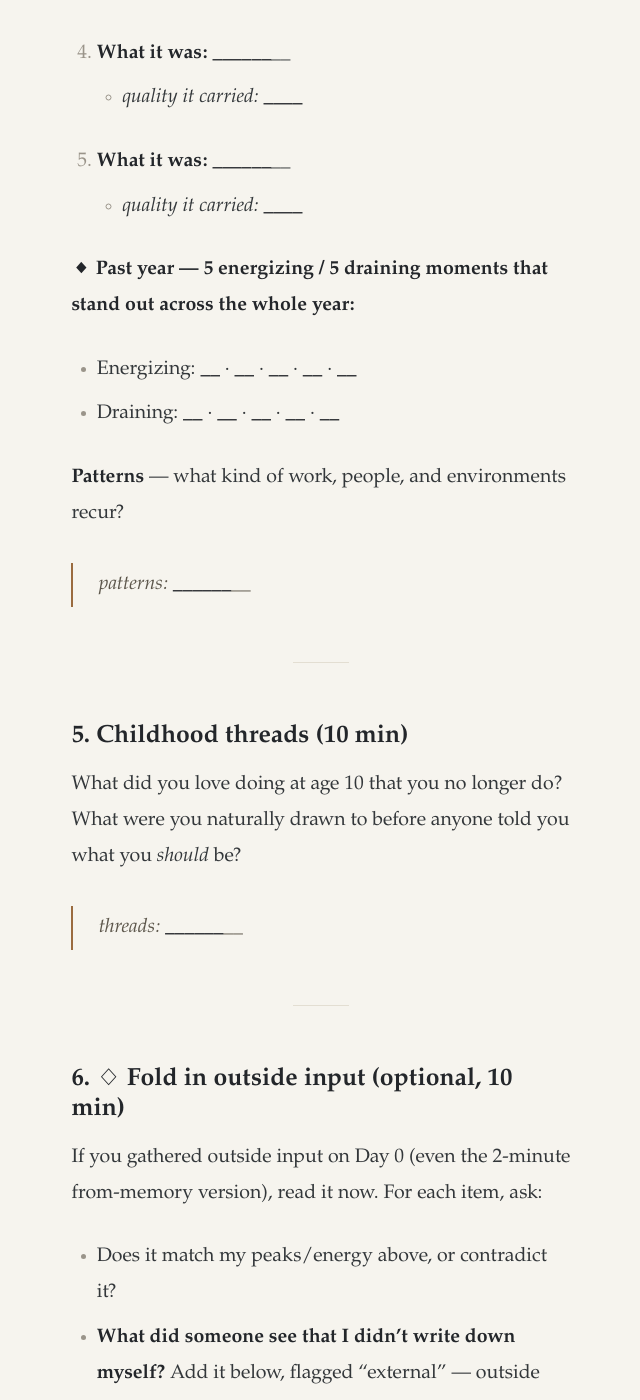
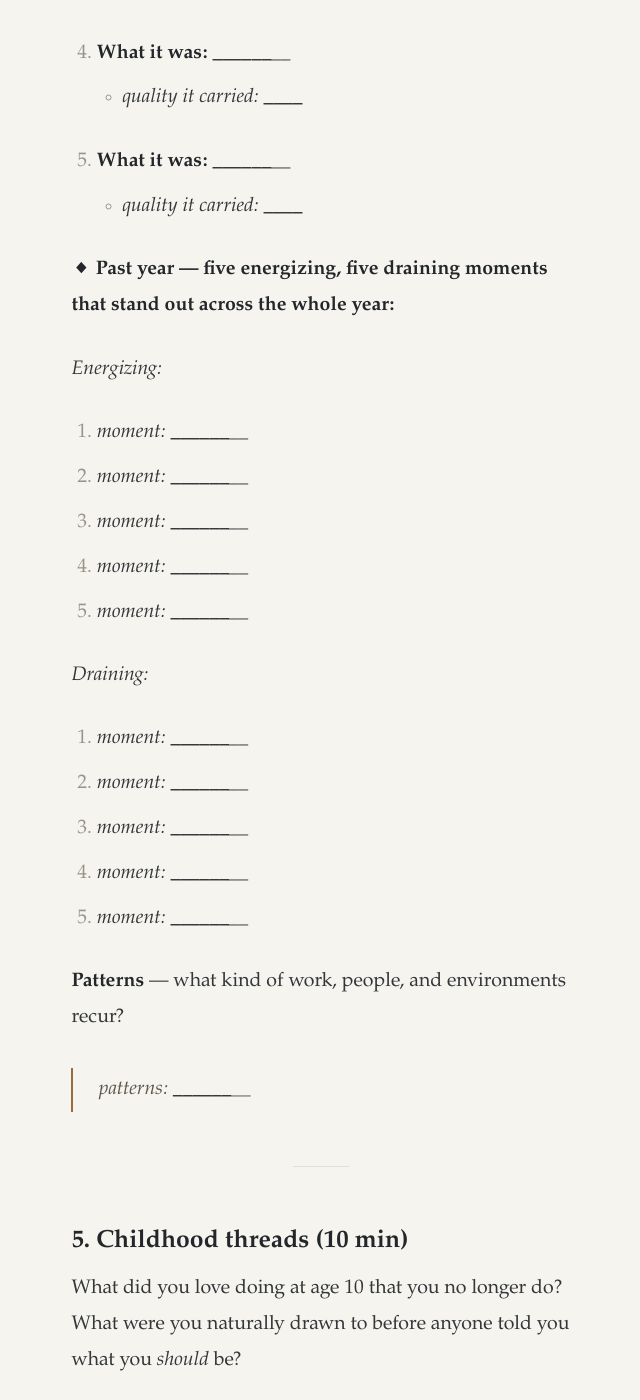
Before and after one commit to TimZander/life-compass, a Jekyll site: the page built from rigorous/day-1-excavation.md, in a window 1280 px wide and 1400 px high, scrolled down 6447 px. Shown: the whole window, without its empty margins (319-959 px from the left). Built offline with Jekyll 4.4.1, drawn with Linux system fonts in a browser that asks for light colours; our own code applies the rules of GitHub Pages for plain Markdown files.

Commit message:
Soften code blocks to parchment; roomier Past-year blanks (#8)
- Restyle <pre> blocks (the compass template) from a dark box to a warm
  parchment with a hairline border, matching the paper theme.
- Give the Day 1 "Past year" energy scan its own roomy line per moment
  (labeled blanks) instead of five cramped blanks per line.


Claude-Session: https://claude.ai/code/session_01VYHxBxUDNHuMYcck3HTQBy

Co-authored-by: Claude <noreply@anthropic.com>

```diff
--- a/assets/css/style.css
+++ b/assets/css/style.css
@@ -29,7 +29,7 @@ hr{border:0;border-top:1px solid var(--rule);width:3.5rem;margin:2.8em auto}
 .eg{font-size:.82em;color:var(--muted);font-style:italic;margin:-.3em 0 1.15em}
 .wm-star{vertical-align:-1px}
 code{font-family:var(--mono);font-size:.84em;background:#ece6d8;padding:.12em .38em;border-radius:4px}
-pre{background:#2b2620;color:#ece4d4;padding:1em 1.15em;border-radius:8px;overflow:auto;font-size:.8rem;line-height:1.6;font-style:normal}
+pre{background:#f0ebdd;color:#3a352c;border:1px solid var(--rule);padding:1em 1.15em;border-radius:8px;overflow:auto;font-size:.82rem;line-height:1.6;font-style:normal}
 pre code{background:none;padding:0;color:inherit}
 table{width:100%;border-collapse:collapse;font-size:.92rem}
 th,td{text-align:left;padding:.5em .7em;border-bottom:1px solid var(--rule);vertical-align:top}
--- a/rigorous/day-1-excavation.md
+++ b/rigorous/day-1-excavation.md
@@ -147,10 +147,23 @@ quality it carried.
 5. **What it was:** ______________________
    - *quality it carried:* ____________
 
-**◆ Past year — 5 energizing / 5 draining moments that stand out across the whole year:**
+**◆ Past year — five energizing, five draining moments that stand out across the whole year:**
 
-- Energizing: ______ · ______ · ______ · ______ · ______
-- Draining: ______ · ______ · ______ · ______ · ______
+*Energizing:*
+
+1. *moment:* ______________________
+2. *moment:* ______________________
+3. *moment:* ______________________
+4. *moment:* ______________________
+5. *moment:* ______________________
+
+*Draining:*
+
+1. *moment:* ______________________
+2. *moment:* ______________________
+3. *moment:* ______________________
+4. *moment:* ______________________
+5. *moment:* ______________________
 
 **Patterns** — what kind of work, people, and environments recur?
 
```
